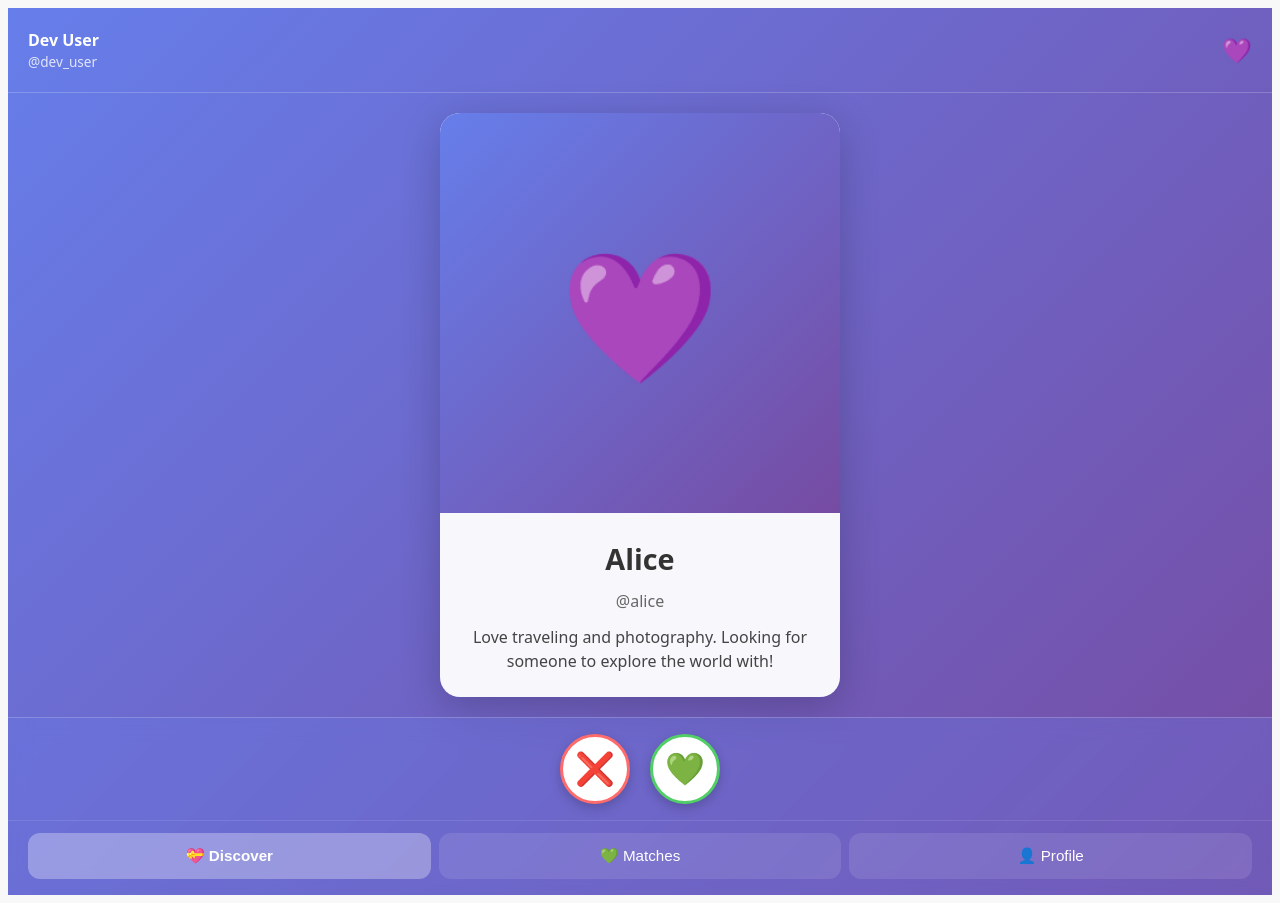
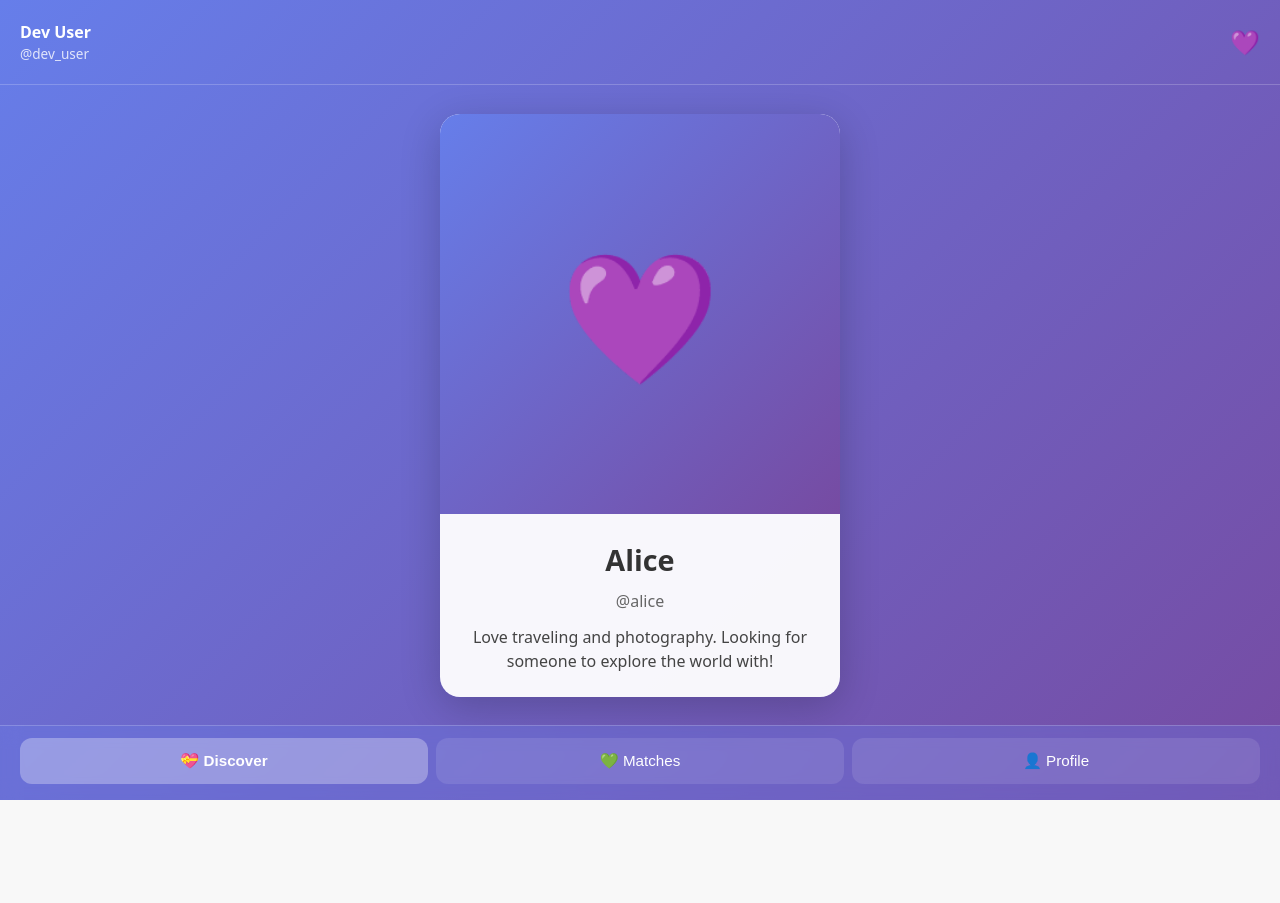
Before and after one commit to KrissSab/farcaster-date, a React (Vite) app: page / in a window 1280 px wide. After the commit the page ends 800 px from the top, so only its background shows below. Built offline with nearby package versions, Linux system fonts and the light colour scheme; what @farcaster/frame-wagmi-connector, wagmi would draw is missing.

Commit message:
refactor/DATY/update-layout-and-remove-desktop-buttons

```diff
--- a/src/App.tsx
+++ b/src/App.tsx
@@ -57,7 +57,9 @@ function App() {
     <div style={{
       display: 'flex',
       flexDirection: 'column',
-      minHeight: '100vh',
+      height: '100vh',
+      maxHeight: '100vh',
+      overflow: 'hidden',
       background: 'linear-gradient(135deg, #667eea 0%, #764ba2 100%)',
       color: 'white',
       fontFamily: 'system-ui, -apple-system, sans-serif',
@@ -165,70 +167,6 @@ function App() {
         background: 'rgba(102, 126, 234, 0.3)',
         backdropFilter: 'blur(10px)',
       }}>
-        {/* Action buttons for desktop - only show in dating view when there are profiles */}
-        {currentView === 'dating' && hasMoreProfiles && currentProfile && (
-          <div style={{
-            padding: '16px 20px',
-            display: 'flex',
-            gap: '20px',
-            justifyContent: 'center',
-            borderBottom: '1px solid rgba(255, 255, 255, 0.1)',
-          }}
-          className="desktop-only"
-          >
-            <button
-              onClick={handlePass}
-              style={{
-                width: '70px',
-                height: '70px',
-                borderRadius: '50%',
-                border: '3px solid #ff6b6b',
-                background: 'white',
-                fontSize: '2rem',
-                cursor: 'pointer',
-                display: 'flex',
-                alignItems: 'center',
-                justifyContent: 'center',
-                transition: 'transform 0.2s',
-                boxShadow: '0 4px 12px rgba(0, 0, 0, 0.2)',
-              }}
-              onMouseDown={(e) => {
-                e.currentTarget.style.transform = 'scale(0.9)'
-              }}
-              onMouseUp={(e) => {
-                e.currentTarget.style.transform = 'scale(1)'
-              }}
-            >
-              ❌
-            </button>
-            <button
-              onClick={handleLike}
-              style={{
-                width: '70px',
-                height: '70px',
-                borderRadius: '50%',
-                border: '3px solid #51cf66',
-                background: 'white',
-                fontSize: '2rem',
-                cursor: 'pointer',
-                display: 'flex',
-                alignItems: 'center',
-                justifyContent: 'center',
-                transition: 'transform 0.2s',
-                boxShadow: '0 4px 12px rgba(0, 0, 0, 0.2)',
-              }}
-              onMouseDown={(e) => {
-                e.currentTarget.style.transform = 'scale(0.9)'
-              }}
-              onMouseUp={(e) => {
-                e.currentTarget.style.transform = 'scale(1)'
-              }}
-            >
-              💚
-            </button>
-          </div>
-        )}
-
         {/* Navigation tabs */}
         <div style={{
           display: 'flex',
@@ -270,20 +208,23 @@ function App() {
               cursor: 'pointer',
               transition: 'all 0.2s',
               position: 'relative',
+              display: 'flex',
+              alignItems: 'center',
+              justifyContent: 'center',
+              gap: '6px',
             }}
           >
-            💚 Matches
+            <span>💚 Matches</span>
             {matchCount > 0 && (
               <span style={{
-                position: 'absolute',
-                top: '6px',
-                right: '6px',
                 background: '#51cf66',
                 color: 'white',
                 borderRadius: '10px',
                 padding: '2px 8px',
                 fontSize: '0.75rem',
                 fontWeight: 'bold',
+                minWidth: '20px',
+                textAlign: 'center',
               }}>
                 {matchCount}
               </span>
--- a/src/components/MatchesList.tsx
+++ b/src/components/MatchesList.tsx
@@ -37,6 +37,7 @@ export const MatchesList = ({ matches, onRemove }: MatchesListProps) => {
       flex: 1,
       overflowY: 'auto',
       padding: '20px',
+      minHeight: 0,
     }}>
       <h2 style={{
         fontSize: '1.5rem',
--- a/src/components/ProfilePage.tsx
+++ b/src/components/ProfilePage.tsx
@@ -25,6 +25,7 @@ export const ProfilePage = ({ user }: ProfilePageProps) => {
       flex: 1,
       overflowY: 'auto',
       padding: '20px',
+      minHeight: 0,
     }}>
       <div style={{
         maxWidth: '600px',
--- a/src/index.css
+++ b/src/index.css
@@ -13,23 +13,26 @@
   -webkit-text-size-adjust: 100%;
 }
 
+* {
+  margin: 0;
+  padding: 0;
+  box-sizing: border-box;
+}
+
+html, body, #root {
+  height: 100%;
+  width: 100%;
+  overflow: hidden;
+  position: fixed;
+  top: 0;
+  left: 0;
+  right: 0;
+  bottom: 0;
+}
+
 @media (prefers-color-scheme: light) {
   :root {
     background-color: #f8f8f8;
     color: #181818;
   }
 }
-
-/* Hide desktop-only elements on mobile */
-@media (max-width: 768px) {
-  .desktop-only {
-    display: none !important;
-  }
-}
-
-/* Show desktop-only elements on desktop */
-@media (min-width: 769px) {
-  .desktop-only {
-    display: flex !important;
-  }
-}
```
